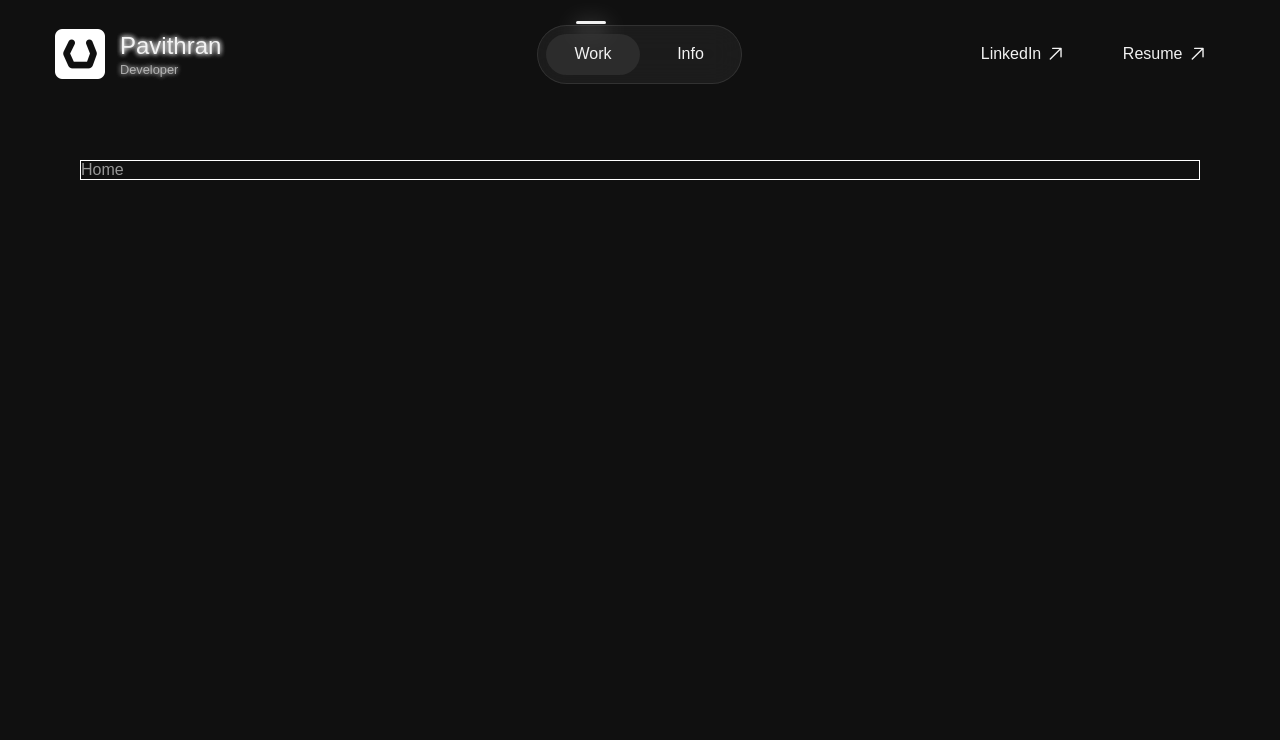
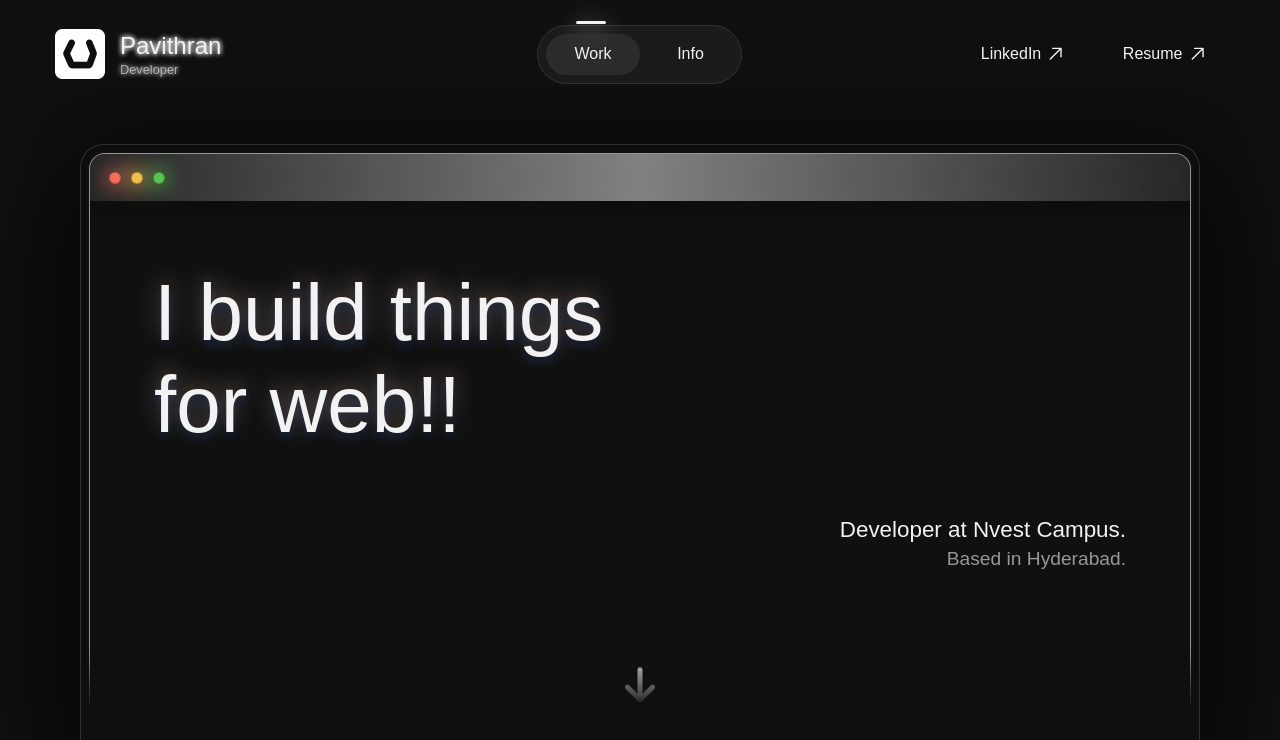
Before and after one commit to pavithran-paviii/portfolio_v2, a React (Vite) app: page / in a window 1280 px wide. Shown: the top 740 px of the page. Built offline with nearby package versions, Linux system fonts and the light colour scheme.

Commit message:
Implemented the intro landing part

```diff
--- a/src/components/navbar/index.jsx
+++ b/src/components/navbar/index.jsx
@@ -1,30 +1,13 @@
-import React, { useEffect, useRef, useState } from "react";
+import React, { useEffect, useRef } from "react";
 import classNames from "./navbar.module.scss";
 import { Link, useLocation } from "react-router-dom";
 import { GoArrowUpRight } from "react-icons/go";
 import logo from "../../assets/images/logo.png";
-import { LuGithub } from "react-icons/lu";
 import { githubLink } from "../../assets/data";
 
 const Navbar = () => {
   const location = useLocation();
   const focusLightRef = useRef(null);
-
-  // is visible github
-  const [isVisible, setIsVisible] = useState(false);
-  const [position, setPosition] = useState({ top: 0, left: 0 });
-
-  const handleMouseEnter = () => {
-    setIsVisible(true);
-  };
-
-  const handleMouseMove = (e) => {
-    setPosition({ top: e.clientY - 40, left: e.clientX - 40 });
-  };
-
-  const handleMouseLeave = () => {
-    setIsVisible(false);
-  };
 
   // render for navigation menu
 
@@ -41,9 +24,6 @@ const Navbar = () => {
     <div className={classNames.navbar}>
       <div
         className={classNames.logoDiv}
-        onMouseEnter={handleMouseEnter}
-        onMouseMove={handleMouseMove}
-        onMouseLeave={handleMouseLeave}
         onClick={() => {
           window.open(githubLink, "_blank");
         }}
@@ -53,16 +33,6 @@ const Navbar = () => {
           <div>Pavithran</div>
           <div>Developer</div>
         </div>
-        {isVisible && (
-          <a
-            className={classNames.hiddenNav}
-            style={{ top: position.top, left: position.left }}
-            href={githubLink}
-            target="_blank"
-          >
-            <LuGithub />
-          </a>
-        )}
       </div>
       <div className={classNames.navigations}>
         <div className={classNames.focusLight} ref={focusLightRef}></div>
--- a/src/components/navbar/navbar.module.scss
+++ b/src/components/navbar/navbar.module.scss
@@ -6,6 +6,7 @@
   width: 100vw;
   display: flex;
   align-items: center;
+  z-index: 2;
 
   & > div {
     min-width: 200px;
@@ -37,26 +38,6 @@
         margin-top: 2.5px;
         text-shadow: 0 0 5px var(--content-font-color),
           0 0 5px var(--content-font-color);
-      }
-    }
-
-    & > .hiddenNav {
-      display: none;
-      position: absolute;
-      border: 1px solid var(--main-font-color);
-      height: 5rem;
-      width: 5rem;
-      border-radius: 50%;
-      justify-content: center;
-      align-items: center;
-      font-size: 3rem;
-      background: var(--main-font-color);
-      color: black;
-    }
-
-    &:hover {
-      & > .hiddenNav {
-        display: flex;
       }
     }
   }
--- a/src/index.scss
+++ b/src/index.scss
@@ -11,10 +11,10 @@
 }
 
 section {
-  padding: 10rem 5rem;
+  padding: 3.5rem 5rem;
 
   & > div {
-    max-width: 1440px;
+    max-width: 1200px;
     margin: 0 auto;
     border: 1px solid white;
   }
--- /dev/null
+++ b/src/pages/Home/home.module.scss
@@ -0,0 +1,164 @@
+.home {
+  padding: 9rem 5rem;
+
+  & > .introduction {
+    border-image: radial-gradient(
+      circle farthest-side at 50% 0,
+      #f2f2f233,
+      #0000
+    );
+    box-shadow: inset 0 0 8px #0006, 0 0 60px #0003, 0 30px 120px #000c;
+    border: 1px solid #f2f2f226;
+    border-bottom: none;
+    padding: 8px;
+    border-radius: 24px 24px 0 0;
+    // height: 75vh;
+    aspect-ratio: 1.85/1;
+    position: relative;
+    overflow: hidden;
+
+    & > .heroFade {
+      z-index: 5;
+      background-image: linear-gradient(to bottom, #10101000, #101010 60%);
+      flex-direction: column;
+      align-items: center;
+      height: 100px;
+      padding-top: 48px;
+      display: flex;
+      position: absolute;
+      inset: auto 0% 0%;
+    }
+
+    & > .innerSystem {
+      border: 1px solid var(--content-font-color);
+      border-bottom: none;
+      width: 100%;
+      height: 100%;
+      border-radius: 16px 16px 0 0;
+      position: relative;
+      overflow: hidden;
+
+      & > .topBar {
+        height: 47px;
+        padding: 0.5rem 1.2rem;
+        background-image: linear-gradient(
+          to right,
+          #f2f2f21a,
+          #f2f2f280 50%,
+          #f2f2f21a
+        );
+        backdrop-filter: blur(40px);
+        border-radius: 16px 16px 0 0;
+        box-shadow: 0 10px 20px 4px #0003;
+        display: flex;
+        justify-content: space-between;
+        align-items: center;
+
+        & > .windowDots {
+          display: flex;
+          align-items: center;
+          gap: 10px;
+
+          & > div {
+            width: 12px;
+            height: 12px;
+            border-radius: 50%;
+            border: 1px solid #10101040;
+          }
+
+          & > :nth-child(1) {
+            background: #f46b5d;
+            box-shadow: 0 0 20px 2px #f46b5d;
+          }
+
+          & > :nth-child(2) {
+            background: #f9bd4e;
+            box-shadow: 0 0 20px 2px #f9bd4e;
+          }
+
+          & > :nth-child(3) {
+            background: #57c353;
+            box-shadow: 0 0 20px 2px #57c353;
+          }
+        }
+      }
+
+      & > .windowContent {
+        position: relative;
+        height: calc(100% - 47px);
+        display: flex;
+        flex-direction: column;
+        justify-content: space-evenly;
+        align-items: center;
+        padding: 3rem 4rem;
+        gap: 3rem;
+
+        & > .mainText {
+          color: var(--main-font-color);
+          font-size: 5rem;
+          font-weight: 520;
+          text-shadow: 0 5px 10px #0057ff26, 0 -5px 10px #ff5a001a,
+            0 -5px 25px #ffffff4d;
+          text-align: left;
+          width: 100%;
+
+          & > svg {
+            font-size: 5rem;
+            margin-top: 1rem;
+          }
+        }
+
+        & > .currentExp {
+          font-size: 1.4rem;
+          width: 100%;
+          text-align: right;
+          color: var(--main-font-color);
+
+          & > :nth-child(2) {
+            color: var(--content-font-color);
+            margin-top: 5px;
+            font-size: 1.2rem;
+          }
+        }
+
+        & > .downArrow {
+          font-size: 2.5rem;
+          animation: arrowUpDown 2s alternate infinite;
+        }
+      }
+
+      & > .hiddenNav {
+        display: none;
+        position: absolute;
+        border: 1px solid var(--main-font-color);
+        height: 5rem;
+        width: 5rem;
+        border-radius: 50%;
+        justify-content: center;
+        align-items: center;
+        font-size: 1.5rem;
+        background: var(--main-font-color);
+        color: black;
+        transform: translate(-50%, -50%);
+      }
+
+      &:hover {
+        & > .hiddenNav {
+          display: flex;
+        }
+      }
+
+      @keyframes arrowUpDown {
+        from {
+          opacity: 0.4;
+        }
+
+        to {
+          opacity: 1;
+          color: var(--main-font-color);
+          transform: translateY(30px);
+        }
+      }
+    }
+  }
+}
--- a/src/pages/Home/index.jsx
+++ b/src/pages/Home/index.jsx
@@ -1,9 +1,67 @@
-import React from "react";
+import React, { useState } from "react";
+import classNames from "./home.module.scss";
+import { LuGithub } from "react-icons/lu";
+import { githubLink } from "../../assets/data";
+import { FaArrowDown } from "react-icons/fa6";
 
 const Home = () => {
+  // is visible github
+  const [isVisible, setIsVisible] = useState(false);
+  const [position, setPosition] = useState({ top: 0, left: 0 });
+
+  const handleMouseEnter = () => {
+    setIsVisible(true);
+  };
+
+  const handleMouseMove = (e) => {
+    console.log(e);
+    setPosition({ top: e.clientY - 135, left: e.clientX - 135 });
+  };
+
+  const handleMouseLeave = () => {
+    setIsVisible(false);
+  };
+
   return (
-    <section>
-      <div>Home</div>
+    <section className={classNames.home}>
+      <div className={classNames.introduction}>
+        <div className={classNames.heroFade}></div>
+        <div
+          className={classNames.innerSystem}
+          onMouseEnter={handleMouseEnter}
+          onMouseMove={handleMouseMove}
+          onMouseLeave={handleMouseLeave}
+        >
+          <div className={classNames.topBar}>
+            <div className={classNames.windowDots}>
+              <div></div>
+              <div></div>
+              <div></div>
+            </div>
+          </div>
+          <div className={classNames.windowContent}>
+            <div className={classNames.mainText}>
+              I build things
+              <div>for web!!</div>
+            </div>
+            <div className={classNames.currentExp}>
+              <div>Developer at Nvest Campus.</div>
+              <div>Based in Hyderabad.</div>
+            </div>
+            <FaArrowDown className={classNames.downArrow} />
+          </div>
+          {isVisible && (
+            <a
+              className={classNames.hiddenNav}
+              style={{ top: position.top, left: position.left }}
+              href={githubLink}
+              target="_blank"
+            >
+              <LuGithub />
+            </a>
+          )}
+        </div>
+      </div>
     </section>
   );
 };
```
